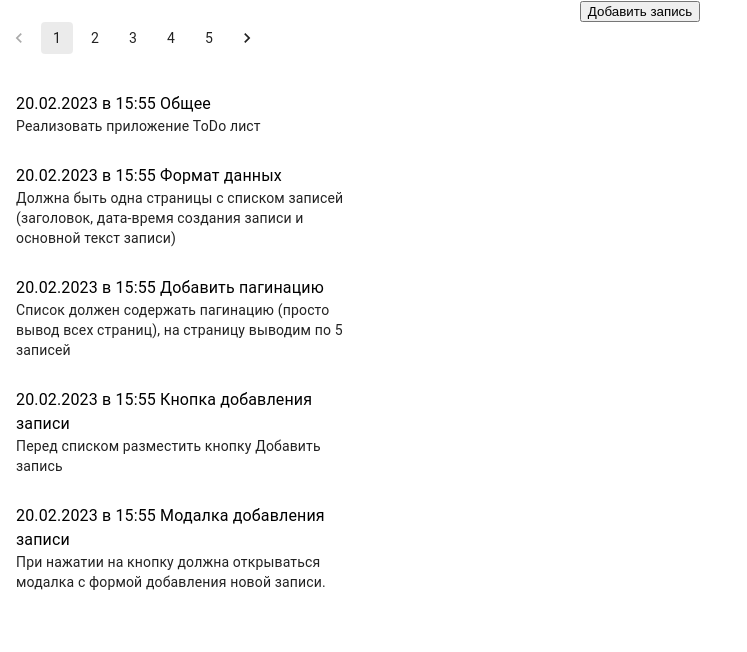
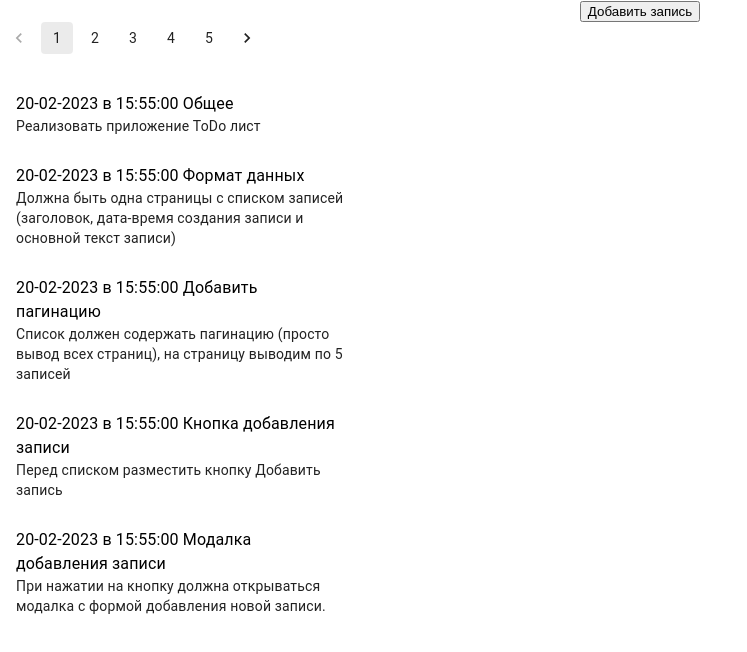
Before and after one commit to quark-serber/react-tasklist, a React (Create React App) app: page / in a window 1280 px wide. Shown: the top 652 px of the page, without its empty margins (0-747 px from the left). Built offline with nearby package versions, Linux system fonts and the light colour scheme.

Commit message:
привел формат даты/времени к общему виду

```diff
--- a/src/MOCK_DATA.json
+++ b/src/MOCK_DATA.json
@@ -2,49 +2,49 @@
   {
     "taskId": "1",
     "title": "Общее",
-    "creationDate": "20.02.2023 в 15:55",
+    "creationDate": "20-02-2023 в 15:55:00",
     "taskDescription": "Реализовать приложение ToDo лист"
   },
   {
     "taskId": "2",
     "title": "Формат данных",
-    "creationDate": "20.02.2023 в 15:55",
+    "creationDate": "20-02-2023 в 15:55:00",
     "taskDescription": "Должна быть одна страницы с списком записей (заголовок, дата-время создания записи и основной текст записи)"
   },
   {
     "taskId": "3",
     "title": "Добавить пагинацию",
-    "creationDate": "20.02.2023 в 15:55",
+    "creationDate": "20-02-2023 в 15:55:00",
     "taskDescription": "Список должен содержать пагинацию (просто вывод всех страниц), на страницу выводим по 5 записей"
   },
   {
     "taskId": "4",
     "title": "Кнопка добавления записи",
-    "creationDate": "20.02.2023 в 15:55",
+    "creationDate": "20-02-2023 в 15:55:00",
     "taskDescription": "Перед списком разместить кнопку Добавить запись"
   },
   {
     "taskId": "5",
     "title": "Модалка добавления записи",
-    "creationDate": "20.02.2023 в 15:55",
+    "creationDate": "20-02-2023 в 15:55:00",
     "taskDescription": "При нажатии на кнопку должна открываться модалка с формой добавления новой записи."
   },
   {
     "taskId": "6",
     "title": "Формат модалки добавления записи",
-    "creationDate": "20.02.2023 в 15:55",
+    "creationDate": "20-02-2023 в 15:55:00",
     "taskDescription": "Модалка должна вклюбчать в себя заголовок Добавление записи, кнопку закрытия модалки и саму форму добавления."
   },
   {
     "taskId": "7",
     "title": "Логика работы модалки добавления записи",
-    "creationDate": "20.02.2023 в 15:55",
+    "creationDate": "20-02-2023 в 15:55:00",
     "taskDescription": "Форма добавления записи содержит 2 поля: заголовок и описание, а так же кнопку Сохранить. Дату брать текущую при добавлении записи."
   },
   {
     "taskId": "8",
     "title": "Кнопка удаления записи",
-    "creationDate": "20.02.2023 в 15:55",
+    "creationDate": "20-02-2023 в 15:55:00",
     "taskDescription": "В списке просмотра записий добавить кнопку Удалить"
   }
 ]
--- a/src/Modal/AddTaskModal.jsx
+++ b/src/Modal/AddTaskModal.jsx
@@ -7,7 +7,7 @@ const AddTaskModal = (props) => {
     const [title, setTitle, description, setDescription] = useState();
 
     function addTask() {
-        let dateTime = new Date().toJSON().slice(0, 10).split`-`.join``;
+        let dateTime = (new Date().toLocaleDateString()) + ' в ' + new Date().toLocaleTimeString();
         props.data.push({
             "taskId": (props.data.length + 1).toString(),
             "title": title,
```
